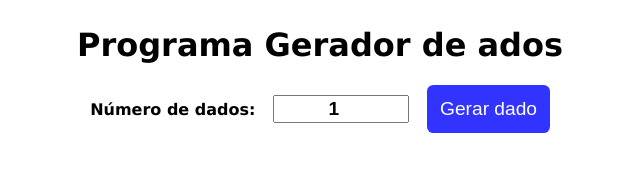
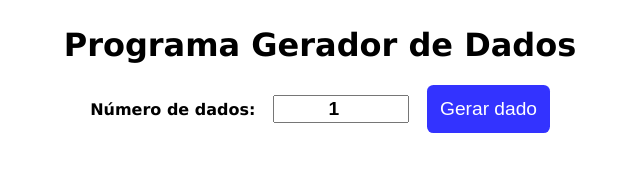
Before and after one commit to NauaWK/Gerador_de_Dados, a plain HTML site: page index.html in a window 1280 px wide. Shown: the whole page, without its empty margins (320-960 px from the left). Drawn offline with Linux system fonts and the light colour scheme.

Commit message:
Update index.html

```diff
--- a/index.html
+++ b/index.html
@@ -8,7 +8,7 @@
 </head>
 <body>
     <div id="mainContainer">
-        <h1>Programa Gerador de ados</h1>
+        <h1>Programa Gerador de Dados</h1>
         <label id="numOfDicesLabel">Número de dados:</label>
         <input type="number" id="numOfDicesInput" value="1" min="1" max="100">
         <button id="rollDiceBtn" onclick="rollDice()">Gerar dado</button>
```
